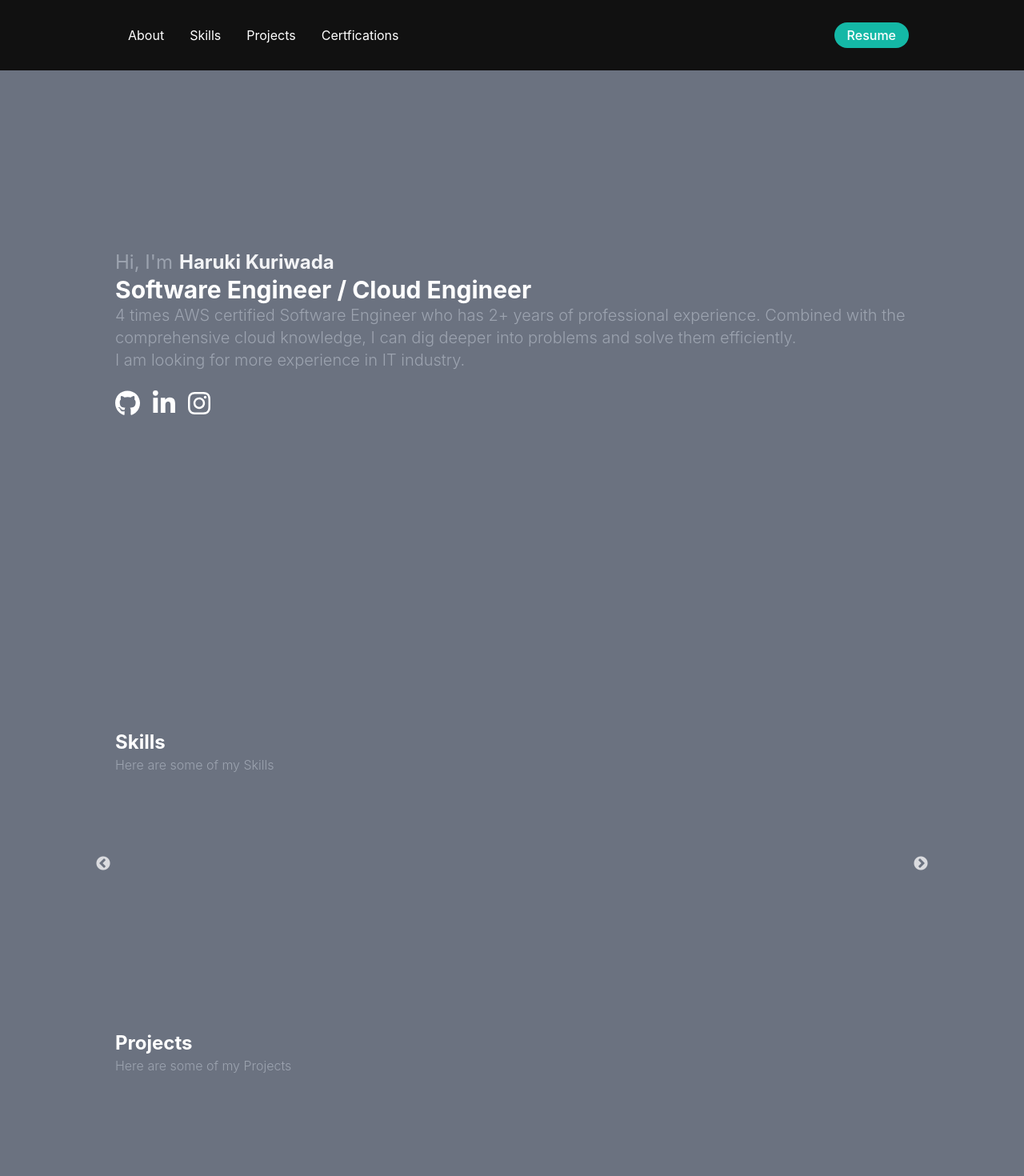
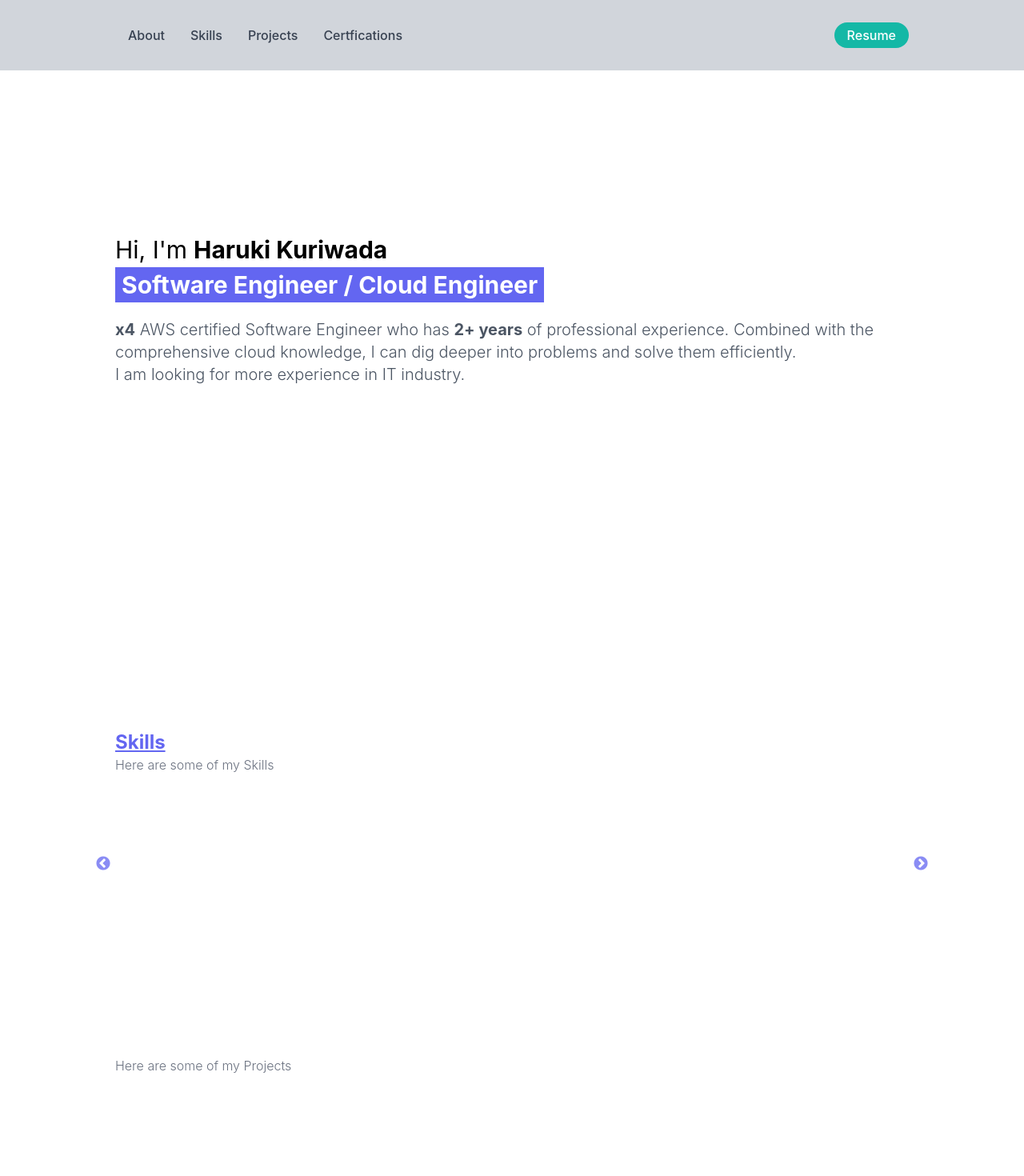
Before and after one commit to kuri-sun/customizable-portfolio, a React (Create React App) app: page / in a window 1280 px wide. Shown: the top 1470 px of the page at 80% size. Built offline with nearby package versions, Linux system fonts and the light colour scheme.

Commit message:
Theme was changed gray to indigo

```diff
--- a/src/App.css
+++ b/src/App.css
@@ -1,3 +1,10 @@
 html {
   scroll-behavior: smooth;
 }
+
+.slick-prev:before {
+  color: rgb(99, 102, 241) !important;
+}
+.slick-next:before {
+  color: rgb(99, 102, 241) !important;
+}
--- a/src/App.js
+++ b/src/App.js
@@ -15,12 +15,14 @@ function App() {
     AOS.init();
   }, []);
   return (
-    <div className="flex flex-col gap-24 px-6 lg:px-20 xl:px-36 bg-gray-500">
-      <Navbar />
-      <Hiro />
-      <Skills />
-      <Projects />
-      <Certs />
+    <div className="flex flex-col gap-32">
+      <div className="flex flex-col gap-24 px-6 lg:px-20 xl:px-36">
+        <Navbar />
+        <Hiro />
+        <Skills />
+        <Projects />
+        <Certs />
+      </div>
       <Footer />
     </div>
   );
--- a/src/components/CertCard.js
+++ b/src/components/CertCard.js
@@ -3,7 +3,6 @@ export default function CertCard(props) {
   const img = props.img;
   const certName = props.certName;
   const issuedBy = props.issuedBy;
-  const desc = props.desc;
   const fromDate = props.fromDate;
   const toDate = props.toDate;
 
@@ -13,7 +12,7 @@ export default function CertCard(props) {
         data-aos="fade-up"
         data-aos-duration="500"
         data-aos-offset="100"
-        className="hover:bg-dark-100 w-full h-full bg-dark-200 rounded-md py-4 px-4"
+        className="hover:bg-indigo-200 w-full h-full bg-indigo-100 rounded-md py-4 px-4"
       >
         <img
           src={img}
@@ -21,9 +20,10 @@ export default function CertCard(props) {
           alt={certName}
         ></img>
         <div className="mt-2">
-          <h1 className="font-bold md:text-xl">{certName}</h1>
-          <p className="font-light md:text-lg">Issued by {issuedBy}</p>
-          <p className="font-light text-gray-400">{desc}</p>
+          <h1 className="font- md:text-xl text-gray-600">{certName}</h1>
+          <p className="font-light md:text-lg text-gray-600">
+            Issued by {issuedBy}
+          </p>
           {fromDate && toDate && (
             <p className="font-light text-gray-400">
               {fromDate} - {toDate}
--- a/src/components/Certs.js
+++ b/src/components/Certs.js
@@ -7,8 +7,10 @@ import CertCard from "./CertCard.js";
 export default function Certs() {
   return (
     <div id="certs" className="mt-4 text-white">
-      <h1 className="text-2xl font-bold">Certifications</h1>
-      <p className="font-light text-gray-400">
+      <h1 className="text-2xl underline font-bold text-indigo-500">
+        Certifications
+      </h1>
+      <p className="font-light text-gray-500">
         Here are some of my Certifications
       </p>
 
--- a/src/components/Footer.js
+++ b/src/components/Footer.js
@@ -1,29 +1,38 @@
 export default function Footer() {
   return (
-    <div className="flex flex-col items-center gap-8 mt-8 text-white px-8 py-4">
+    <div className="w-full flex flex-col items-center gap-8 text-white bg-gray-200 py-8">
       <ul className="flex items-center gap-8 text-center">
         <li>
-          <a href="#home" className="hover:underline">
+          <a href="#home" className="hover:underline font-medium text-gray-700">
             About
           </a>
         </li>
         <li>
-          <a href="#skills" className="hover:underline">
+          <a
+            href="#skills"
+            className="hover:underline font-medium text-gray-700"
+          >
             Skills
           </a>
         </li>
         <li>
-          <a href="#projects" className="hover:underline">
+          <a
+            href="#projects"
+            className="hover:underline font-medium text-gray-700"
+          >
             Projects
           </a>
         </li>
         <li>
-          <a href="#certs" className="hover:underline">
+          <a
+            href="#certs"
+            className="hover:underline font-medium text-gray-700"
+          >
             Certfications
           </a>
         </li>
       </ul>
-      <p className="text-sm font-light text-center">
+      <p className="text-sm font-light text-center text-gray-700">
         Copyright © 2023 Haruki Kuriwada
       </p>
     </div>
--- a/src/components/Hiro.js
+++ b/src/components/Hiro.js
@@ -20,15 +20,19 @@ export default function Hiro() {
         >
           <div className="flex flex-col w-full mt-8">
             <div className="flex flex-row items-center gap-2">
-              <h1 className="text-2xl text-gray-400">Hi, I'm</h1>
-              <h1 className="text-2xl font-bold text-gray-100">
-                Haruki Kuriwada
-              </h1>
+              <h1 className="text-3xl text-black">Hi, I'm</h1>
+              <h1 className="text-3xl font-bold text-black">Haruki Kuriwada</h1>
             </div>
-            <p class="text-3xl font-bold">Software Engineer / Cloud Engineer</p>
-            <p className="text-xl font-light text-gray-400 ">
-              4 times AWS certified Software Engineer who has 2+ years of
-              professional experience. Combined with the comprehensive cloud
+            <p className="text-3xl font-bold mt-2">
+              <mark className="text-white py-1 px-2 bg-indigo-500">
+                Software Engineer / Cloud Engineer
+              </mark>
+            </p>
+            <br />
+            <p className="text-xl font-light text-gray-600">
+              <strong className="font-bold">x4</strong> AWS certified Software
+              Engineer who has <strong className="font-bold">2+ years</strong>{" "}
+              of professional experience. Combined with the comprehensive cloud
               knowledge, I can dig deeper into problems and solve them
               efficiently.
               <br /> I am looking for more experience in IT industry.
--- a/src/components/Navbar.js
+++ b/src/components/Navbar.js
@@ -2,26 +2,38 @@ import resume from "../assets/resume.pdf";
 
 export default function Navbar() {
   return (
-    <div className="navbar-container fixed z-50 bg-dark-500 w-full top-0 left-0 px-8 py-4 lg:px-20 xl:px-36">
+    <div className="navbar-container fixed z-50 bg-gray-200 w-full top-0 left-0 px-8 py-4 lg:px-20 xl:px-36 bg-gray-300">
       <div className="flex justify-between items-center text-white">
         <ul className="hidden md:flex">
           <li className="p-4">
-            <a href="#home" className="hover:underline">
+            <a
+              href="#home"
+              className="hover:underline font-medium text-gray-700"
+            >
               About
             </a>
           </li>
           <li className="p-4">
-            <a href="#skills" className="hover:underline">
+            <a
+              href="#skills"
+              className="hover:underline font-medium text-gray-700"
+            >
               Skills
             </a>
           </li>
           <li className="p-4">
-            <a href="#projects" className="hover:underline">
+            <a
+              href="#projects"
+              className="hover:underline font-medium text-gray-700"
+            >
               Projects
             </a>
           </li>
           <li className="p-4">
-            <a href="#certs" className="hover:underline">
+            <a
+              href="#certs"
+              className="hover:underline font-medium text-gray-700"
+            >
               Certfications
             </a>
           </li>
--- a/src/components/ProjectCard.js
+++ b/src/components/ProjectCard.js
@@ -12,7 +12,11 @@ export default function ProjectCard(props) {
       data-aos="fade-up"
       data-aos-duration="500"
       data-aos-offset="100"
-      className="hover:bg-dark-100 w-full h-full bg-dark-200 rounded-md py-4 px-4"
+      className="hover:bg-indigo-200 hover:cursor-pointer w-full h-full bg-indigo-100 rounded-md py-4 px-4"
+      onClick={(e) => {
+        e.preventDefault();
+        window.open(githubLink, "_blank");
+      }}
     >
       <img
         src={img}
@@ -21,18 +25,19 @@ export default function ProjectCard(props) {
       ></img>
       <div className="mt-2">
         <div className="flex flex-row gap-2 items-center">
-          <h1 className="font-bold md:text-xl">{projectName}</h1>
+          <h1 className="font-bold md:text-xl text-gray-600">{projectName}</h1>
           {githubLink && (
             <FontAwesomeIcon
-              size="xl hover:scale-110 transition duration-100 cursor-pointer"
+              size="xl hover:scale-110 text-black transition duration-100 cursor-pointer"
               icon={faGithub}
-              onClick={() => {
+              onClick={(e) => {
+                e.preventDefault();
                 window.open(githubLink, "_blank");
               }}
             />
           )}
         </div>
-        <p className="font-light text-gray-300">{desc}</p>
+        <p className="font-light text-gray-500">{desc}</p>
       </div>
     </div>
   );
--- a/src/components/Projects.js
+++ b/src/components/Projects.js
@@ -2,9 +2,9 @@ import ProjectCard from "./ProjectCard";
 
 export default function Projects() {
   return (
-    <div id="projects" className="mt-4 text-white">
-      <h1 className="text-2xl font-bold">Projects</h1>
-      <p className="font-light text-gray-400">Here are some of my Projects</p>
+    <div id="projects" className="mt-4 text-white text-indigo-500">
+      <h1 className="text-2xl font-bold underline">Projects</h1>
+      <p className="font-light text-gray-500">Here are some of my Projects</p>
 
       <div className="grid grid-cols-1 md:grid-cols-2 justify-center mt-4 gap-5">
         <ProjectCard
--- a/src/components/SkillCard.js
+++ b/src/components/SkillCard.js
@@ -4,7 +4,7 @@ export default function SkillCard(props) {
       data-aos="fade-up"
       data-aos-duration="500"
       data-aos-offset="100"
-      className="w-11/12  p-4 text-center justify-center border-2 border-gray-800 bg-dark-200 rounded-md flex flex-col h-48"
+      className="w-11/12  p-4 text-center justify-center bg-indigo-100 rounded-md flex flex-col h-48"
     >
       <img
         src={props.img}
@@ -12,8 +12,10 @@ export default function SkillCard(props) {
         alt={props.name}
       ></img>
       <div className="mt-2">
-        <h1 className="font-bold md:text-xl">{props.name}</h1>
-        <p className="font-light md:text-lg">{props.experience}</p>
+        <h1 className="font-bold md:text-xl text-dark-500">{props.name}</h1>
+        <p className="font-light md:text-lg text-dark-500">
+          {props.experience}
+        </p>
       </div>
     </div>
   );
--- a/src/components/Skills.js
+++ b/src/components/Skills.js
@@ -35,9 +35,9 @@ export default function Skills() {
   };
 
   return (
-    <div id="skills" className="mt-4 text-white">
-      <h1 className="text-2xl font-bold">Skills</h1>
-      <p className="font-light text-gray-400">Here are some of my Skills</p>
+    <div id="skills" className="mt-4 text-indigo-500">
+      <h1 className="text-2xl font-bold underline">Skills</h1>
+      <p className="font-light text-gray-500">Here are some of my Skills</p>
       <div className="mt-4">
         <Slider {...settings}>
           <SkillCard name="Javascript" experience="2+ years" img={javascript} />
```
